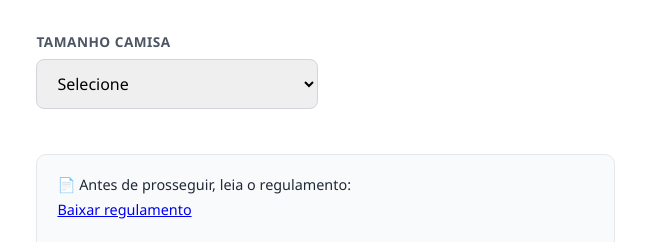
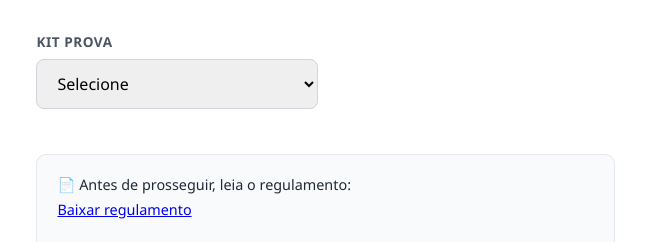
Before and after one commit to raphaelolimpio/FATInscricao, a website: page index.html in a window 1280 px wide. Shown: the part 761-1003 px from the top of the page, 475-1121 px from the left. Drawn offline with Linux system fonts and the light colour scheme.

Commit message:
configur

```diff
--- a/index.html
+++ b/index.html
@@ -89,7 +89,7 @@
                             </select>
                         </div>
                         <div class="form-group">
-                            <label for="tamanho_Camisa">Tamanho camisa</label>
+                            <label for="tamanho_Camisa">Kit Prova</label>
                             <select id="tamanho_Camisa" required>
                                 <option value="" disabled selected>Selecione</option>
                                 <option value="P"><P>P</P></option>
```
